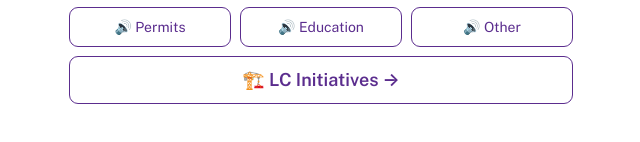
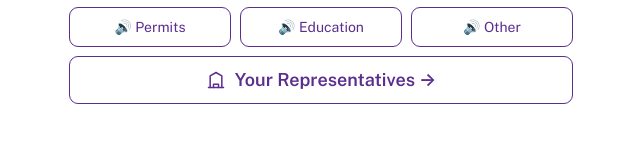
Before and after one commit to FaithDaka/osf-hackathon, a Next.js app: page /home in a window 1280 px wide. Shown: the part 1015-1157 px from the top of the page, without its empty margins (319-959 px from the left). Built offline with nearby package versions, Linux system fonts and the light colour scheme; a web font is replaced by a local one.

Commit message:
feat: representative icon

```diff
--- a/pages/home.js
+++ b/pages/home.js
@@ -65,6 +65,29 @@ function ChevronDownIcon({ size = 12 }) {
         strokeLinecap="round"
         strokeLinejoin="round"
       />
+    </svg>
+  );
+}
+
+// Council building icon for the representatives link (no emojis).
+function RepsLinkIcon({ size = 20 }) {
+  return (
+    <svg
+      width={size}
+      height={size}
+      viewBox="0 0 24 24"
+      role="img"
+      aria-hidden="true"
+      className="shrink-0"
+      fill="none"
+      stroke="currentColor"
+      strokeWidth="1.8"
+      strokeLinecap="round"
+      strokeLinejoin="round"
+    >
+      <path d="M3 21h18" />
+      <path d="M5 21V7l7-4 7 4v14" />
+      <path d="M9 21v-4h6v4" />
     </svg>
   );
 }
@@ -672,7 +695,7 @@ export default function Home() {
               {announcements.slice(0, 3).map((a, i) => (
                 <Link
                   key={a.id}
-                  href={`/announcements?id=${a.id}&lang=${lang}`}
+                  href={`/announcements?lang=${lang}`}
                   aria-label={a.title[lang] || a.title.en}
                   className={`shrink-0 w-64 rounded-xl p-4 text-left ${ANNOUNCEMENT_CARD_BG[i % ANNOUNCEMENT_CARD_BG.length]
                     }`}
@@ -858,10 +881,10 @@ export default function Home() {
           </div>
           <Link
             href={`/lc-initiatives?lang=${lang}`}
-            aria-label={S.lc_initiatives}
-            className="btn-ac mt-2 w-full inline-flex bg-white text-primary border border-primary rounded-lg"
+            aria-label={S.representatives}
+            className="btn-ac mt-2 w-full inline-flex gap-2 bg-white text-primary border border-primary rounded-lg"
           >
-            🏗️ {S.lc_initiatives} →
+            <RepsLinkIcon size={20} /> {S.representatives} →
           </Link>
         </section>
       </div>
```
